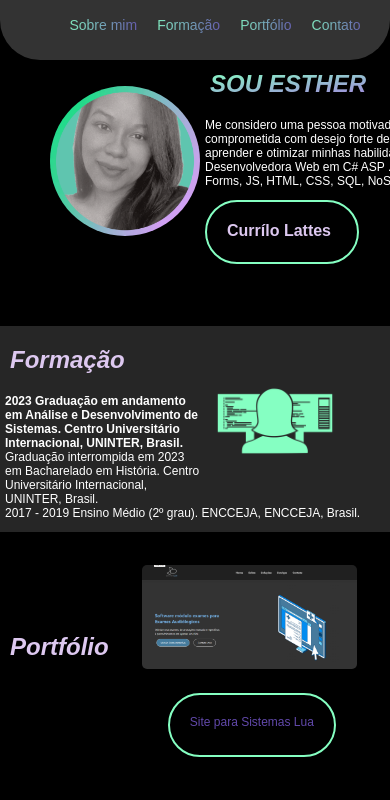
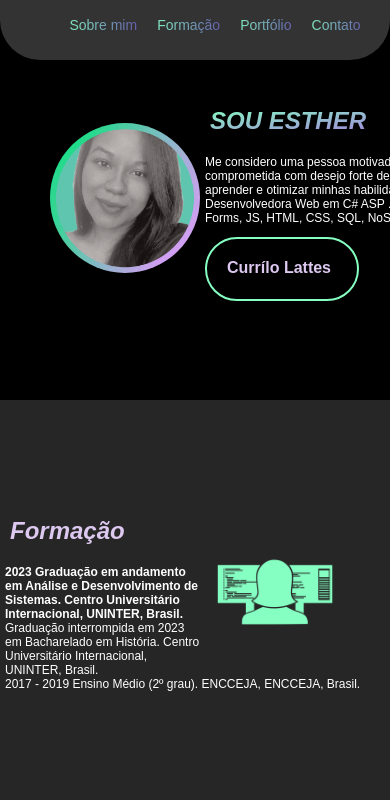
Before and after one commit to esthermara/Portfolio, a plain HTML site: page index.html in a window 390 px wide. Shown: the top 800 px of the page. Drawn offline with Linux system fonts and the light colour scheme.

Commit message:
estherMara: Portifólio | Atualização da div.

```diff
--- a/style.css
+++ b/style.css
@@ -279,13 +279,6 @@ form {
 }
 /* Media queries para telas menores */
 @media screen and (max-width: 480px) {
-    body {
-        width: auto;
-        justify-content: center;
-        align-items: center;
-        margin: 0;
-        padding: 0;
-    }
     nav ul {
         flex-direction: row; /* Muda a direção para coluna */
         text-align: center;
@@ -304,14 +297,6 @@ form {
     .minha-imagem img,
     .imagem-dev img {
         width: 150px; /* Reduz o tamanho da imagem */
-    }
-
-    #sobremim,
-    #formacao,
-    #portfolio,
-    #contato {
-        height: auto; /* Ajusta a altura conforme o conteúdo */
-        width: 100%;
     }
 
     #sobremim h1,
```
